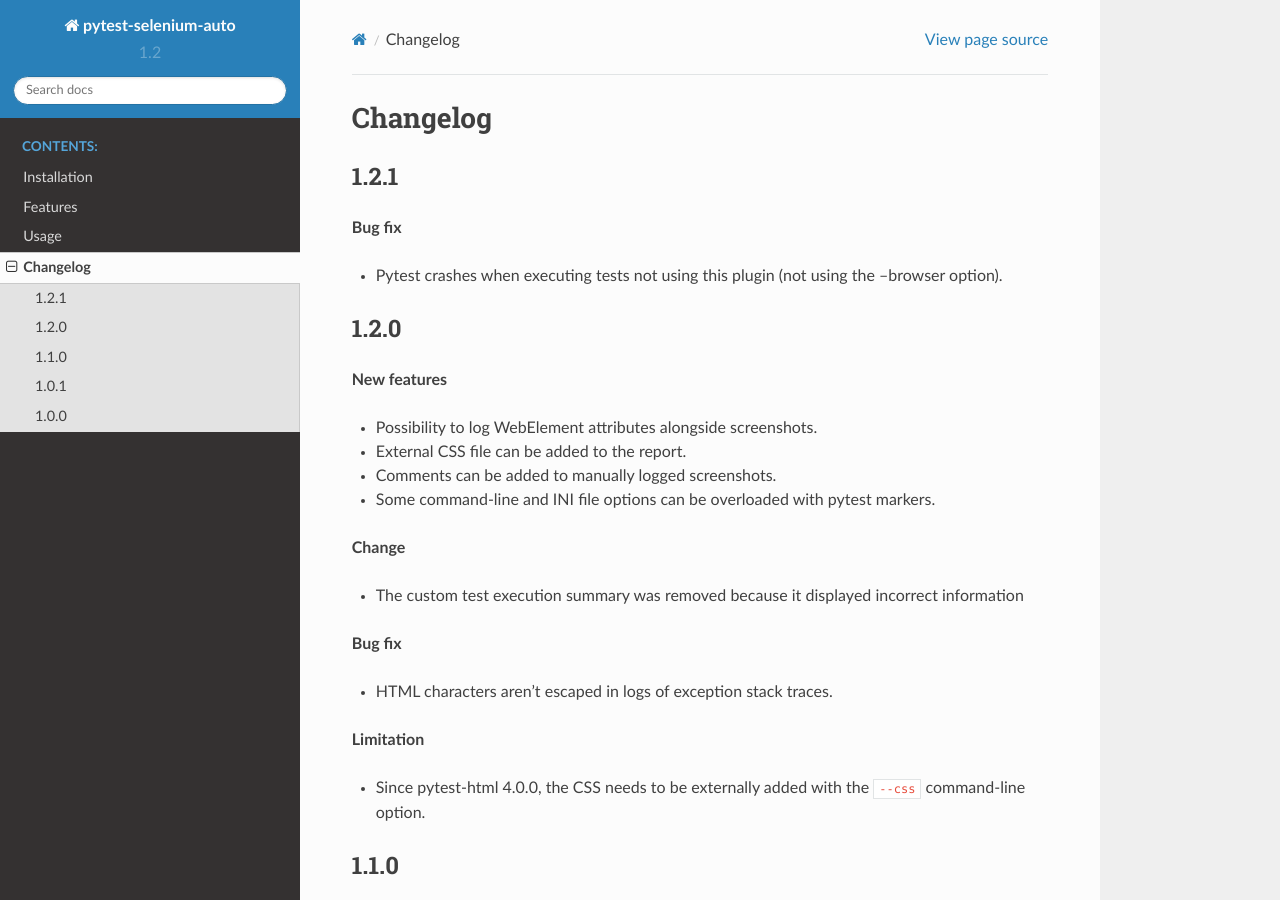
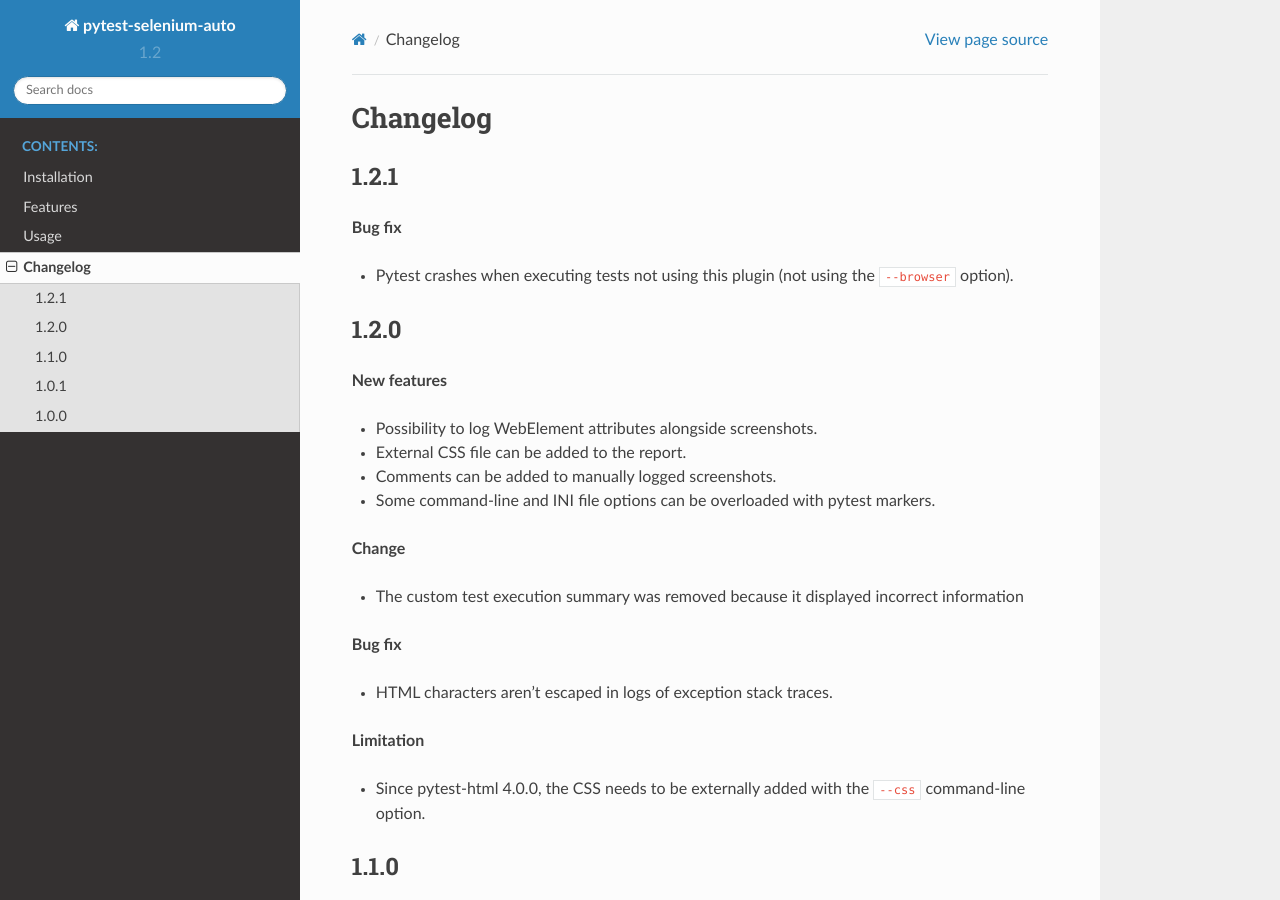
Before and after one commit to harmin-parra/pytest-selenium-auto, a Sphinx documentation site: the page built from docs/changelog.rst, in a window 1280 px wide and 900 px high. Built offline with Sphinx 7.4.7 and the Read the Docs theme 2.0.0, drawn with Linux system fonts in a browser that asks for light colours.

```diff
--- a/docs/changelog.rst
+++ b/docs/changelog.rst
@@ -7,7 +7,7 @@ Changelog
 
 **Bug fix**
 
-* Pytest crashes when executing tests not using this plugin (not using the --browser option).
+* Pytest crashes when executing tests not using this plugin (not using the ``--browser`` option).
 
 
 1.2.0
```
